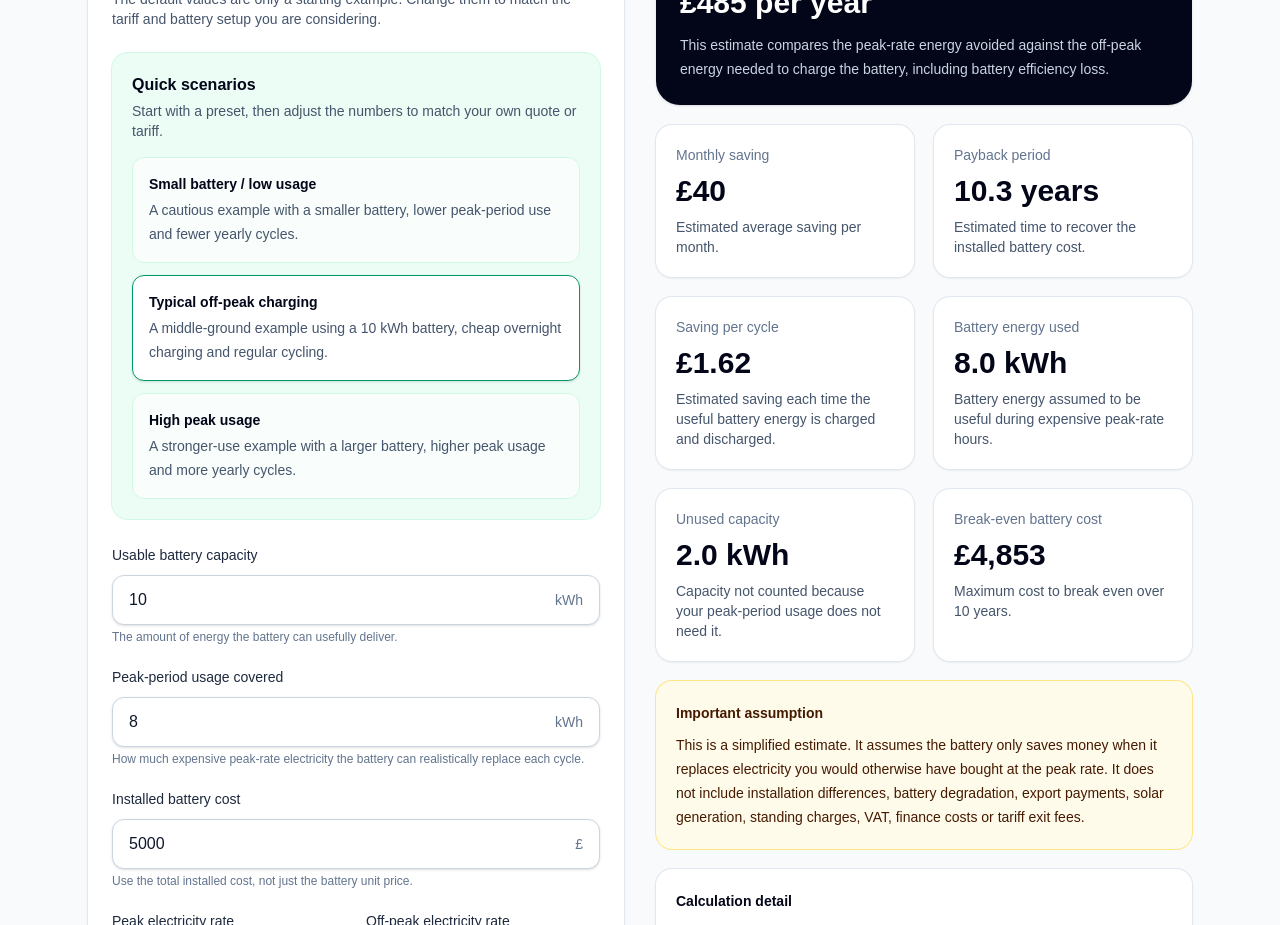
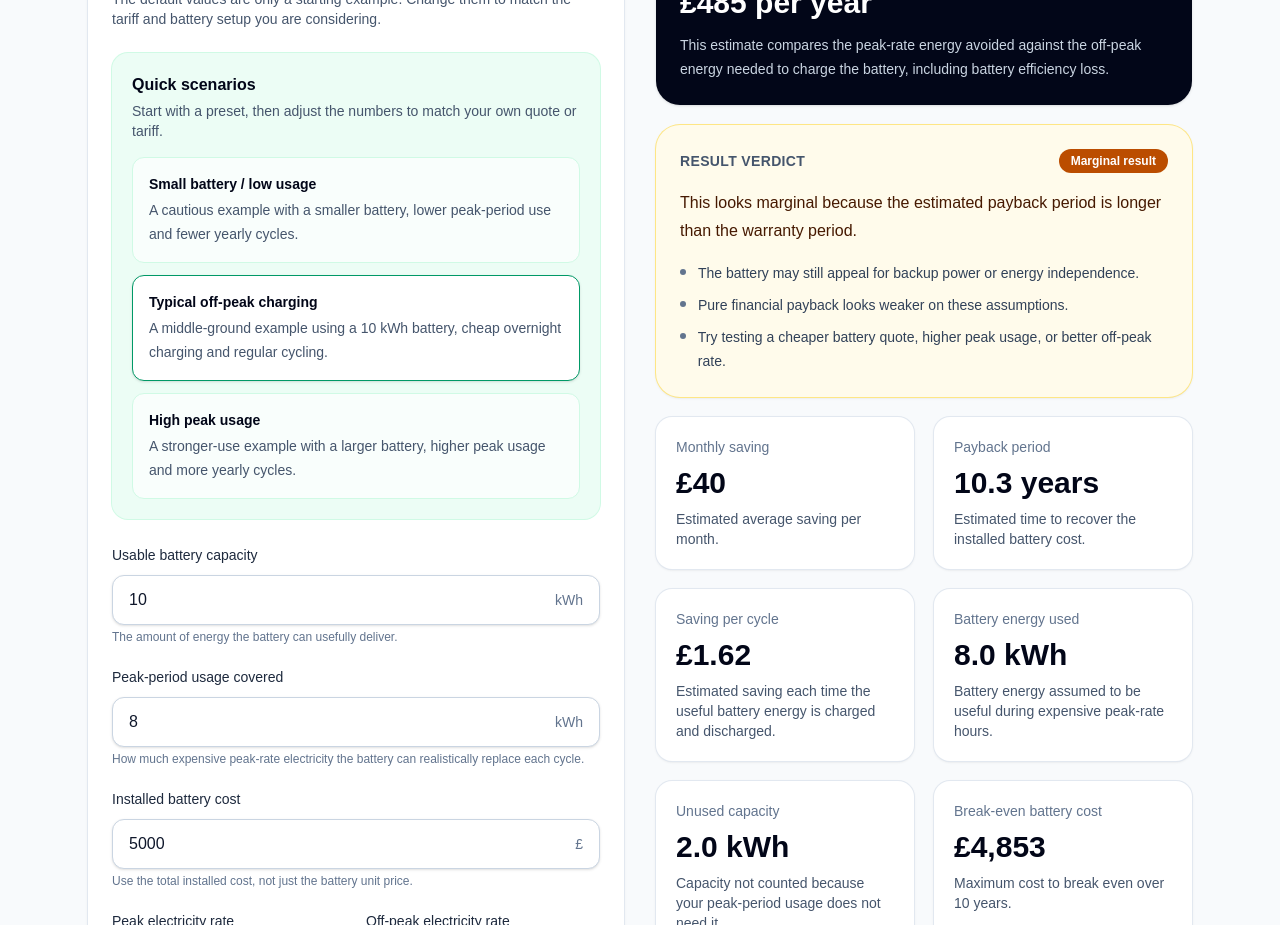
Before and after one commit to andrew-mcmanis/uk-battery-savings, a Next.js app: page / in a window 1280 px wide. Shown: the part 1460-2385 px from the top of the page. Built offline with nearby package versions, Linux system fonts and the light colour scheme.

Commit message:
Add plain English battery savings verdict

```diff
--- a/src/components/BatterySavingsCalculator.tsx
+++ b/src/components/BatterySavingsCalculator.tsx
@@ -5,6 +5,7 @@ import {
   calculateBatterySavings,
   type BatteryCalculatorInputs,
 } from "@/lib/batteryCalculator";
+import { getBatteryVerdict } from "@/lib/batteryVerdict";
 import { useMemo, useState } from "react";
 
 function formatCurrency(value: number) {
@@ -98,6 +99,35 @@ function ResultCard({ title, value, description }: ResultCardProps) {
   );
 }
 
+function getVerdictClasses(tone: string) {
+  switch (tone) {
+    case "strong":
+      return {
+        container: "bg-emerald-50 ring-emerald-200",
+        badge: "bg-emerald-700 text-white",
+        text: "text-emerald-950",
+      };
+    case "moderate":
+      return {
+        container: "bg-blue-50 ring-blue-200",
+        badge: "bg-blue-700 text-white",
+        text: "text-blue-950",
+      };
+    case "negative":
+      return {
+        container: "bg-red-50 ring-red-200",
+        badge: "bg-red-700 text-white",
+        text: "text-red-950",
+      };
+    default:
+      return {
+        container: "bg-amber-50 ring-amber-200",
+        badge: "bg-amber-700 text-white",
+        text: "text-amber-950",
+      };
+  }
+}
+
 export default function BatterySavingsCalculator() {
   const [inputs, setInputs] = useState<BatteryCalculatorInputs>({
     batteryCapacityKwh: 10,
@@ -115,6 +145,12 @@ export default function BatterySavingsCalculator() {
   const results = useMemo(() => {
     return calculateBatterySavings(inputs);
   }, [inputs]);
+
+  const verdict = useMemo(() => {
+    return getBatteryVerdict({ inputs, results });
+  }, [inputs, results]);
+
+  const verdictClasses = getVerdictClasses(verdict.tone);
 
   function applyPreset(presetId: string, presetInputs: BatteryCalculatorInputs) {
     setInputs({ ...presetInputs });
@@ -321,6 +357,35 @@ export default function BatterySavingsCalculator() {
             </p>
           </div>
 
+          <div
+            className={`rounded-3xl p-6 shadow-sm ring-1 ${verdictClasses.container}`}
+          >
+            <div className="flex flex-col gap-3 sm:flex-row sm:items-center sm:justify-between">
+              <p className="text-sm font-semibold uppercase tracking-wide text-slate-600">
+              Result verdict
+              </p>
+
+              <span
+                className={`inline-flex w-fit rounded-full px-3 py-1 text-xs font-semibold ${verdictClasses.badge}`}
+              >
+                {verdict.label}
+              </span>
+            </div>
+
+            <p className={`mt-4 text-base leading-7 font-medium ${verdictClasses.text}`}>
+              {verdict.summary}
+            </p>
+
+            <ul className="mt-4 space-y-2">
+              {verdict.points.map((point) => (
+                <li key={point} className="flex gap-3 text-sm leading-6 text-slate-700">
+                  <span className="mt-2 h-1.5 w-1.5 rounded-full bg-slate-500" />
+                  <span>{point}</span>
+                </li>
+              ))}
+            </ul>
+          </div>
+
           <div className="grid gap-5 sm:grid-cols-2">
             <ResultCard
               title="Monthly saving"
--- /dev/null
+++ b/src/lib/batteryVerdict.ts
@@ -0,0 +1,88 @@
+import type { BatteryCalculatorInputs, BatteryCalculatorResults } from "@/lib/batteryCalculator";
+
+export type BatteryVerdictTone = "strong" | "moderate" | "weak" | "negative";
+
+export type BatteryVerdict = {
+  tone: BatteryVerdictTone;
+  label: string;
+  summary: string;
+  points: string[];
+};
+
+type BatteryVerdictArgs = {
+  inputs: BatteryCalculatorInputs;
+  results: BatteryCalculatorResults;
+};
+
+export function getBatteryVerdict({
+  inputs,
+  results,
+}: BatteryVerdictArgs): BatteryVerdict {
+  if (results.annualSaving <= 0 || results.paybackYears === null) {
+    return {
+      tone: "negative",
+      label: "No estimated saving",
+      summary:
+        "Based on these assumptions, the battery does not appear to save money from off-peak charging.",
+      points: [
+        "The off-peak charging cost is too close to, or higher than, the peak-rate electricity avoided.",
+        "Try changing the peak rate, off-peak rate, efficiency, or useful peak-period usage.",
+        "This setup would need a better tariff gap or lower installed cost to look attractive.",
+      ],
+    };
+  }
+
+  if (results.paybackYears <= inputs.warrantyYears * 0.6) {
+    return {
+      tone: "strong",
+      label: "Strong result",
+      summary:
+        "This looks like a strong estimate because the payback period is comfortably inside the warranty period.",
+      points: [
+        "The tariff gap is doing useful work.",
+        "The battery is being used enough during expensive peak-rate periods.",
+        "This result is worth investigating further with real quotes and tariff checks.",
+      ],
+    };
+  }
+
+  if (results.paybackYears <= inputs.warrantyYears) {
+    return {
+      tone: "moderate",
+      label: "Worth investigating",
+      summary:
+        "This looks potentially worthwhile because the estimated payback period sits within the warranty period.",
+      points: [
+        "The numbers are not guaranteed, but they are not obviously poor.",
+        "A lower installed cost or better off-peak rate could improve the result.",
+        "Check whether your real usage pattern supports the assumed peak-period usage.",
+      ],
+    };
+  }
+
+  if (results.paybackYears <= inputs.warrantyYears * 1.5) {
+    return {
+      tone: "weak",
+      label: "Marginal result",
+      summary:
+        "This looks marginal because the estimated payback period is longer than the warranty period.",
+      points: [
+        "The battery may still appeal for backup power or energy independence.",
+        "Pure financial payback looks weaker on these assumptions.",
+        "Try testing a cheaper battery quote, higher peak usage, or better off-peak rate.",
+      ],
+    };
+  }
+
+  return {
+    tone: "weak",
+    label: "Hard to justify",
+    summary:
+      "This looks hard to justify on savings alone because the payback period is much longer than the warranty period.",
+    points: [
+      "The installed cost may be too high compared with the estimated yearly saving.",
+      "The useful peak-period usage may be too low for the battery size.",
+      "A smaller battery or cheaper tariff could produce a better result.",
+    ],
+  };
+}
```
